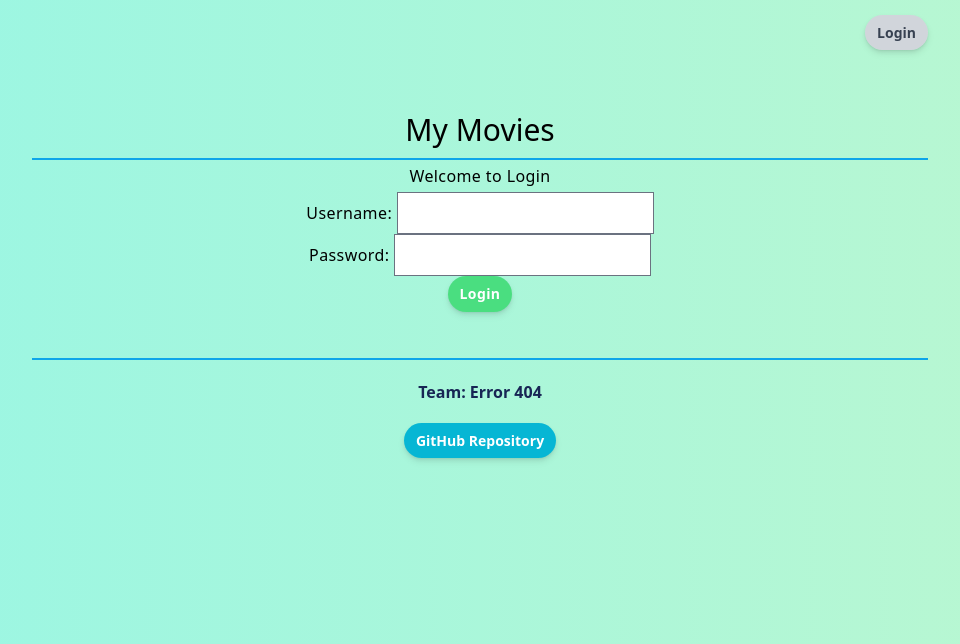
After one commit to Estevez31/Error404_mymovies, a Django app: page /movies/movies/login/ in a window 1280 px wide. The commit adds this page. Shown: the top 644 px of the page, without its empty margins (160-1120 px from the left). Run offline with Django 5.2, Linux system fonts and the light colour scheme.

Commit message:
Final Hoy

```diff
--- a/movies/templates/movies/allReview.html
+++ b/movies/templates/movies/allReview.html
@@ -25,7 +25,7 @@
         {% endif %}
     </div>
 
-    <div class="flex h-[10rem] bg-white my-2 rounded-lg hover:h-[20rem] hover:drop-shadow-md hover:bg-gray-100">
+    <div class="flex bg-white my-2 rounded-lg hover:h-[32rem] hover:drop-shadow-md hover:bg-gray-100">
 
         <header>
             <br>
--- a/movies/templates/movies/base.html
+++ b/movies/templates/movies/base.html
@@ -15,14 +15,17 @@
                 <p class="hover:font-serif underline decoration-wavy decoration-pink-500 decoration-2
                         leading-loose tracking-wide text-xl hover:font-bold capitalize drop-shadow-md">¡Welcome {{user.username}} !</p>
                 <br>
-                <a href="http://3.94.71.170:8000/admin/login/" class="rounded-full bg-red-500 px-3 py-2 text-sm font-bold text-white shadow-sm
+                <form method="post" action="{% url 'logout' %}">
+                {% csrf_token %}
+                    <button type="submit" class="rounded-full bg-red-500 px-3 py-2 text-sm font-bold text-white shadow-sm
                     hover:bg-gray-400 focus-visible:outline focus-visible:outline-2
-                    focus-visible:outline-offset-2 focus-visible:outline-gray-600 drop-shadow-md">Sign off</a>
+                    focus-visible:outline-offset-2 focus-visible:outline-gray-600 drop-shadow-md">Logout</button>
+                </form>
             {% else %}
                 <div style="text-aling: right;">
-                    <a href="http://3.94.71.170:8000/admin/login/" class="rounded-full bg-gray-300 px-3 py-2 text-sm font-semibold text-gray-700 shadow-sm
+                    <a href="{% url 'login' %}" class="rounded-full bg-gray-300 px-3 py-2 text-sm font-semibold text-gray-700 shadow-sm
                         hover:bg-gray-400 focus-visible:outline focus-visible:outline-2
-                        focus-visible:outline-offset-2 focus-visible:outline-gray-600 drop-shadow-md">Log in</a>
+                        focus-visible:outline-offset-2 focus-visible:outline-gray-600 drop-shadow-md">Login</a>
                 </div>
             {% endif %}
         </div>
--- /dev/null
+++ b/movies/templates/movies/login.html
@@ -0,0 +1,24 @@
+{% extends "movies/base.html" %}
+
+{% block article %}
+<head>
+    <title>Login</title>
+</head>
+<body>
+    <h2>Welcome to Login</h2>
+    <form method="post" action="{% url 'login' %}">
+        {% csrf_token %}
+        <label for="username">Username:</label>
+        <input type="text" id="username" name="username" required><br>
+        <label for="password">Password:</label>
+        <input type="password" id="password" name="password" required><br>
+        <button type="submit" class="rounded-full bg-green-400 px-3 py-2 text-sm hover:bg-purple-500
+                                        font-semibold text-white shadow-sm
+                                        focus-visible:outline focus-visible:outline-2
+                                        focus-visible:outline-offset-2 focus-visible:outline-gray-600 drop-shadow-md">Login</button>
+    </form>
+    {% if error %}
+        <p style="color: red;">{{ error }}</p>
+    {% endif %}
+</body>
+{% endblock %}
--- a/movies/templates/movies/movie_detail.html
+++ b/movies/templates/movies/movie_detail.html
@@ -1,8 +1,8 @@
 {% extends 'movies/base.html' %}
 
 {% block article %}
-    <div class="flex h-[32rem] bg-slate-200 my-4 bg-cyan-200 rounded-r-lg border-l-4 border-blue-500 flex space-x-4 drop-shadow-md">
-        <img class="rounded-md drop-shadow-lg" src="https://image.tmdb.org/t/p/w600_and_h900_bestv2/{{movie.poster_path}}" alt="the imitation game poster">
+    <div class="flex h-[36rem] bg-slate-200 my-4 bg-cyan-200 rounded-r-lg border-l-4 border-blue-500 flex space-x-4 drop-shadow-md">
+        <img class="h-[32rem] rounded-md drop-shadow-lg" src="https://image.tmdb.org/t/p/w600_and_h900_bestv2/{{movie.poster_path}}" alt="the imitation game poster">
         <header>
             <h1 class="movie-title font-bold">{{movie.title}}</h1>
 
--- a/movies/urls.py
+++ b/movies/urls.py
@@ -1,9 +1,12 @@
 from django.urls import path
 from . import views
+from django.contrib.auth.views import LogoutView
 
 urlpatterns = [
     path("", views.index, name="index"),
     path("<int:movie_id>/", views.movie_detail, name="movie_detail"),
     path("movies/<int:movie_id>/allReview/", views.ReviewMovie, name="reviews"),
     path("movies/<int:movie_id>/opinion/", views.review, name="review"),
+    path('movies/login/', views.login_view, name='login'),
+    path('logout/', LogoutView.as_view(next_page='index'), name='logout'),
 ]
--- a/movies/views.py
+++ b/movies/views.py
@@ -4,6 +4,7 @@ from movies.models import Movie, MovieReview, Genre
 from .forma import ReviewForm
 from .reviewAll import ReviewMovie
 from django.contrib.auth.models import User
+from django.contrib.auth import authenticate, login
 
 def review(request, movie_id):
     movie = get_object_or_404(Movie, pk=movie_id)
@@ -41,3 +42,23 @@ def ReviewMovie(request, movie_id):
     reviews = MovieReview.objects.filter(movie__title=movie_title)
     context = {'movie': movie, 'reviews': reviews, 'review': review}
     return render(request, "movies/allReview.html", context=context)
+
+def login_view(request):
+    if request.method == "POST":
+        username = request.POST['username']
+        password = request.POST['password']
+        user = authenticate(request, username=username, password=password)
+        if user is not None:
+            login(request, user)
+            return redirect('index')
+        else:
+            return render(request, 'login.html', {'error': 'Invalid username or password'})
+    else:
+        return render(request, 'movies/login.html')
+
+def logout_view(request):
+    if request.method == 'POST':
+        logout(request)
+        return redirect('index')  # Redirige a la página de inicio después del logout
+    else:
+        return redirect('index')
--- a/mymovies/settings.py
+++ b/mymovies/settings.py
@@ -47,6 +47,7 @@ MIDDLEWARE = [
     'django.middleware.csrf.CsrfViewMiddleware',
     'django.contrib.auth.middleware.AuthenticationMiddleware',
     'django.contrib.messages.middleware.MessageMiddleware',
+    'django.contrib.sessions.middleware.SessionMiddleware',
     'django.middleware.clickjacking.XFrameOptionsMiddleware',
 ]
 
```
Also changed, not shown: movies/static/movies/css/output.css (+88 -0 lines), movies/templates/movies/index.html (+14 -7 lines), movies/templates/movies/name.html (deleted, +0 -21 lines), movies/templates/movies/name_ok.html (deleted, +0 -13 lines).
